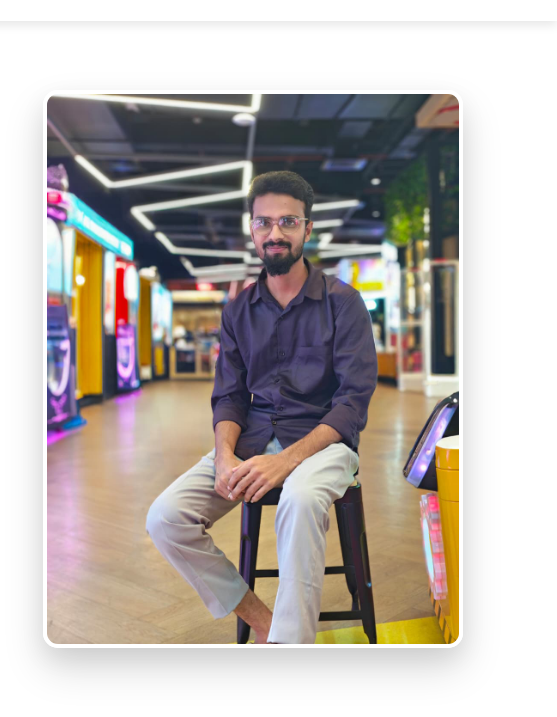
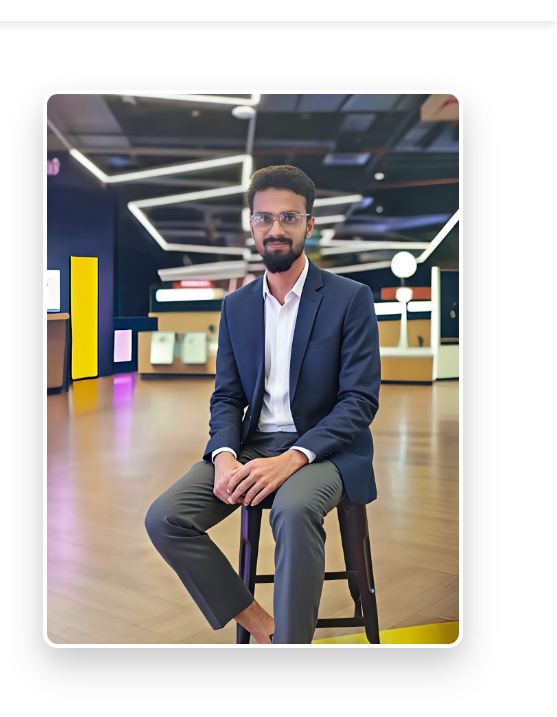
Before and after one commit to Abdulrahaman07301/Portfolio, a plain HTML site: page index.html in a window 1280 px wide. Shown: the part 47-764 px from the top of the page, 723-1280 px from the left. Drawn offline with Linux system fonts and the light colour scheme; a web font is replaced by a local one.

Commit message:
Initial commit

```diff
--- a/index.html
+++ b/index.html
@@ -59,7 +59,7 @@
         </div>
     </div>
     <div class="home-img">
-        <img src="images/my pic 6.jpeg" alt="Syed Abdul Rahaman">
+        <img src="images/my pic.jpeg" alt="Syed Abdul Rahaman">
     </div>
 </section>
 
```
Also changed, not shown: images/my pic 6.jpeg (deleted), images/my pic.jpeg (added).
